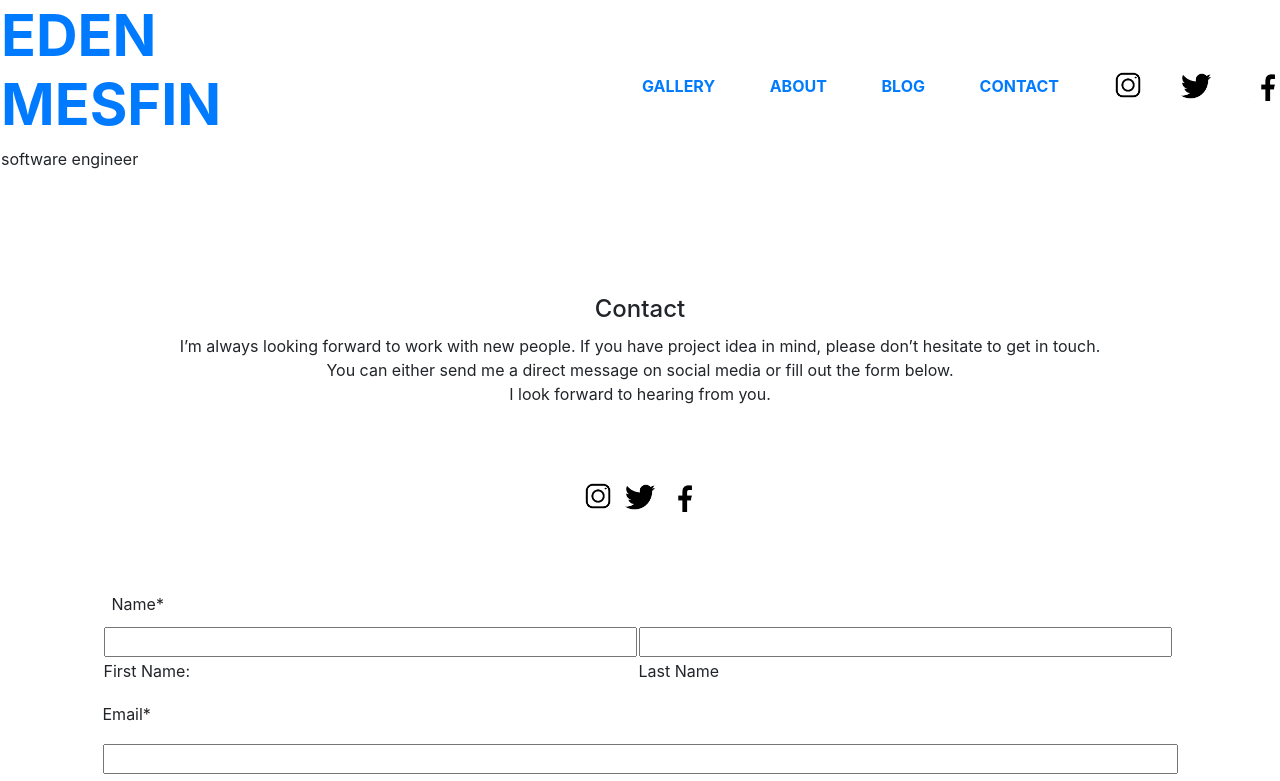
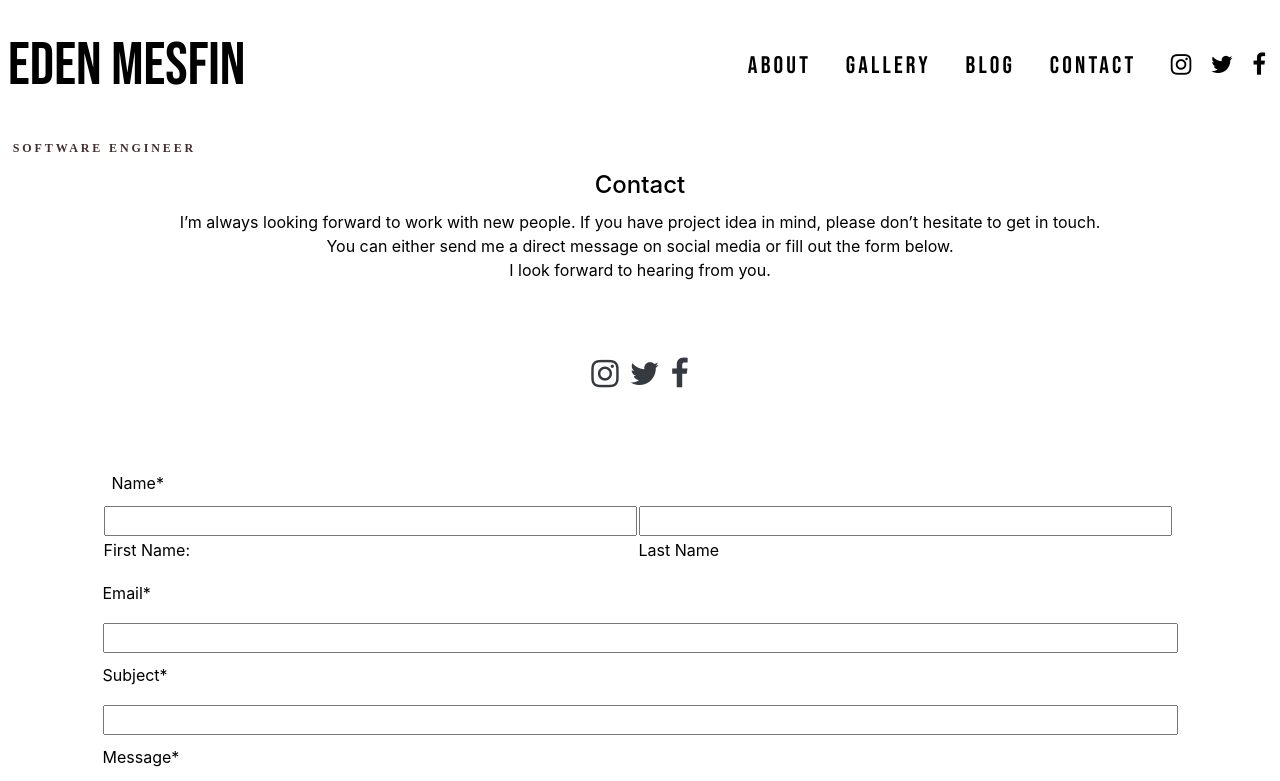
Before and after one commit to Edenmt301/New_personal_website, a plain HTML site: page contact.html in a window 1280 px wide. Shown: the top 781 px of the page. Drawn offline with nearby package versions, Linux system fonts and the light colour scheme.

Commit message:
second commit: adding external icons and fonts

```diff
--- a/assets/css/style.css
+++ b/assets/css/style.css
@@ -3,11 +3,73 @@ background-image: url(./assets/images/background-brick-wall-bricks-brickwork-259
 background-repeat: no-repeat;
 background-size: 100% 100%;
 }
-body>table>tr>td>a{
+
+body{
+    font-size: 1rem;
+    font-style: normal;
+    color:black;
+
+}
+nav{
+    font-size: 2rem;
+    padding-top: 1%;
+    font-family: 'Bebas Neue', cursive;
+    font-weight: 400;
+}
+
+.prof{
+
+    font-family:Sofia-pro;
+    font-weight: 600;
+    font-style: normal;
+    padding: 0 1%;
+    margin: 0;
+    color:rgb(68, 46, 46);
+    font-size: 12px;
+    letter-spacing: .24em;
+    line-height: 1em;
+    text-transform: uppercase;
+
+}
+
+.navigation{
+    display: flex;
+    flex-flow: row wrap;
+    height: 30px;
+    font-size: 26px;
+
+}
+a:hover{
+    text-decoration: none;
+    color:black;
+}
+.navigation>div>a{
     font-size: 20px;
     text-decoration: none;
     padding-right: 25px;
 }
-body>table>tr>td>a:hover{
+.navigation>div>a:hover{
     color:white;
 }
+.right-item{
+    margin-left: 38%;
+    letter-spacing: .1em;
+}
+.nav-link{
+    color: black;
+}
+.name{
+    font-size: 3.75rem;
+    overflow: auto;
+    white-space: nowrap;
+}
+.items{
+    padding-right: 4%;
+    font-size: 1.5rem;
+}
+.icons{
+    font-size: 1.5rem;
+}
+brand{
+    float: inline-end;
+}
--- a/contact.html
+++ b/contact.html
@@ -7,32 +7,44 @@
       href="./assets/images/icon.bmp" type="image/bmp">
       <link rel="stylesheet" href="./assets/css/bootstrap.min.css">
       <link rel="stylesheet" href="./assets/css/style.css">
+      <link href="https://fonts.googleapis.com/css2?family=Bebas+Neue&display=swap" rel="stylesheet">
+      <link href="https://stackpath.bootstrapcdn.com/font-awesome/4.7.0/css/font-awesome.min.css" rel="stylesheet">
     <title>Eden Mesfin</title>
 </head>
 <body>
-    <table class="navigation" cellspacing="20">
-        <tr>
-            <td>
-                <a href="index.html"><strong><h1><big><big>EDEN MESFIN</big></big></strong></a></h1>software engineer
-            </td>
-            <td><pre>                                 </pre></td>
-            <td><a href="gallery.html"><strong>GALLERY</strong></a></td>
-            <td><pre>      </pre></td>
-            <td> <a href="about.html"><strong> ABOUT</strong></a></td>
-            <td><pre>      </pre></td>
-            <td><a href="blog.html"><strong>BLOG</strong></a></td>
-            <td><pre>      </pre></td>
-            <td><a href="contact.html"><strong>CONTACT</strong></a></td>
-            <td><pre>      </pre></td>
-            <td><a href="https://www.instagram.com/edimes100/" target = "_blank"><img src="./assets/images/insta.png" alt="" height="30" width="30"></a></td>
-            <td><pre>    </pre></td>
-            <td><a href="https://twitter.com/edimes1" target = "_blank"><img src="./assets/images/tweet.png" alt="" height="30" width="30"></a></td>
-            <td><pre>    </pre></td>
-            <td><a href="https://www.facebook.com/eden.mesfin.39" target = "_blank"><img src="./assets/images/facebook5.jpg" alt="" height="30" width="30"></a></td>
-        </tr>
-        <tr><td><br><br><br><br><br></td></tr>
-        </table>
+    <header>
+        <nav class="navbar-expand-md bg-white transparent-navbar fixed-top">
+            <button class="navbar-toggler" type="button" data-toggle="collapse" data-target="#colNav" aria-controls="navbarSupportedContent" aria-expanded="false" aria-label="Toggle navigation">
+
+                <span class="navbar-toggler-icon"></span>
+
+            </button>
+
+        <div class="collapse navbar-collapse" id="colNav">
+
+            <div class="navbar-nav ">
+                <div class="nav-item name"><a class="nav-link" href="index.html">EDEN MESFIN</a></div>
+            </div>
+
+                <div class="navbar-nav navbar-right right-item">
+                    <div class="nav-item items"><a class="nav-link" href="about.html">ABOUT</a></div>
+                    <div class="nav-item items"><a class="nav-link" href="gallery.html">GALLERY</a></div>
+                    <div class="nav-item items"><a class="nav-link" href="blog.html">BLOG</a></div>
+                    <div class="nav-item items"><a class="nav-link" href="contact.html">CONTACT</a></div>
+                    <div class="nav-item icons"><a class="nav-link" href="https://www.instagram.com/edimes100/" target = "_blank"><i class="fa fa-instagram fa-xs"></i></a></div>
+                    <div class="nav-item icons"><a class="nav-link" href="https://twitter.com/edimes1" target = "_blank"><i class="fa fa-twitter"></i></a></div>
+                    <div class="nav-item icons"><a class="nav-link" href="https://www.facebook.com/eden.mesfin.39" target = "_blank"><i class="fa fa-facebook-f"></i></a></div>
+                </div>
+
+
+        </div>
+            <a class="prof navbar-brand" href="index.html">SOFTWARE ENGINEER</a>
+
+        </nav>
+    </header>
+
         <table align="center" cellspacing="2">
+            <tr><td><br><br><br><br><br><br><br></td></tr>
             <tr>
                 <td><h4 align="center">Contact</h4></td>
                 </tr>
@@ -45,9 +57,9 @@
             <tr><td><br><br><br></td></tr>
             <table align="center">
             <tr>
-                <td><a href="https://www.instagram.com/edimes100/" target = "_blank"><img src="./assets/images/insta.png" alt="" height="30" width="30"></a>&nbsp;&nbsp;</td>
-                <td><a href="https://twitter.com/edimes1" target = "_blank"><img src="./assets/images/tweet.png" alt="" height="30" width="30"></a>&nbsp;&nbsp;</td>
-                <td><a href="https://www.facebook.com/eden.mesfin.39" target = "_blank"><img src="./assets/images/facebook5.jpg" alt="" height="30" width="30"></a></td>
+                <td><a class="text-dark" href="https://www.instagram.com/edimes100/" target = "_blank"><i class="fa fa-instagram fa-2x"></i></a>&nbsp;&nbsp;</td>
+                <td><a class="text-dark" href="https://twitter.com/edimes1" target = "_blank"><i class="fa fa-twitter fa-2x"></i></a>&nbsp;&nbsp;</td>
+                <td><a class="text-dark" href="https://www.facebook.com/eden.mesfin.39" target = "_blank"><i class="fa fa-facebook-f fa-2x"></i></a></td>
             </tr>
             <tr><td><br><br><br></td></tr>
         </table>
```
Also changed, not shown: about.html (+30 -21 lines), blog.html (+28 -22 lines), gallery.html (+30 -20 lines), index.html (+31 -20 lines), assets/images/facebook.jpg (renamed from assets/images/facebook5.jpg).
